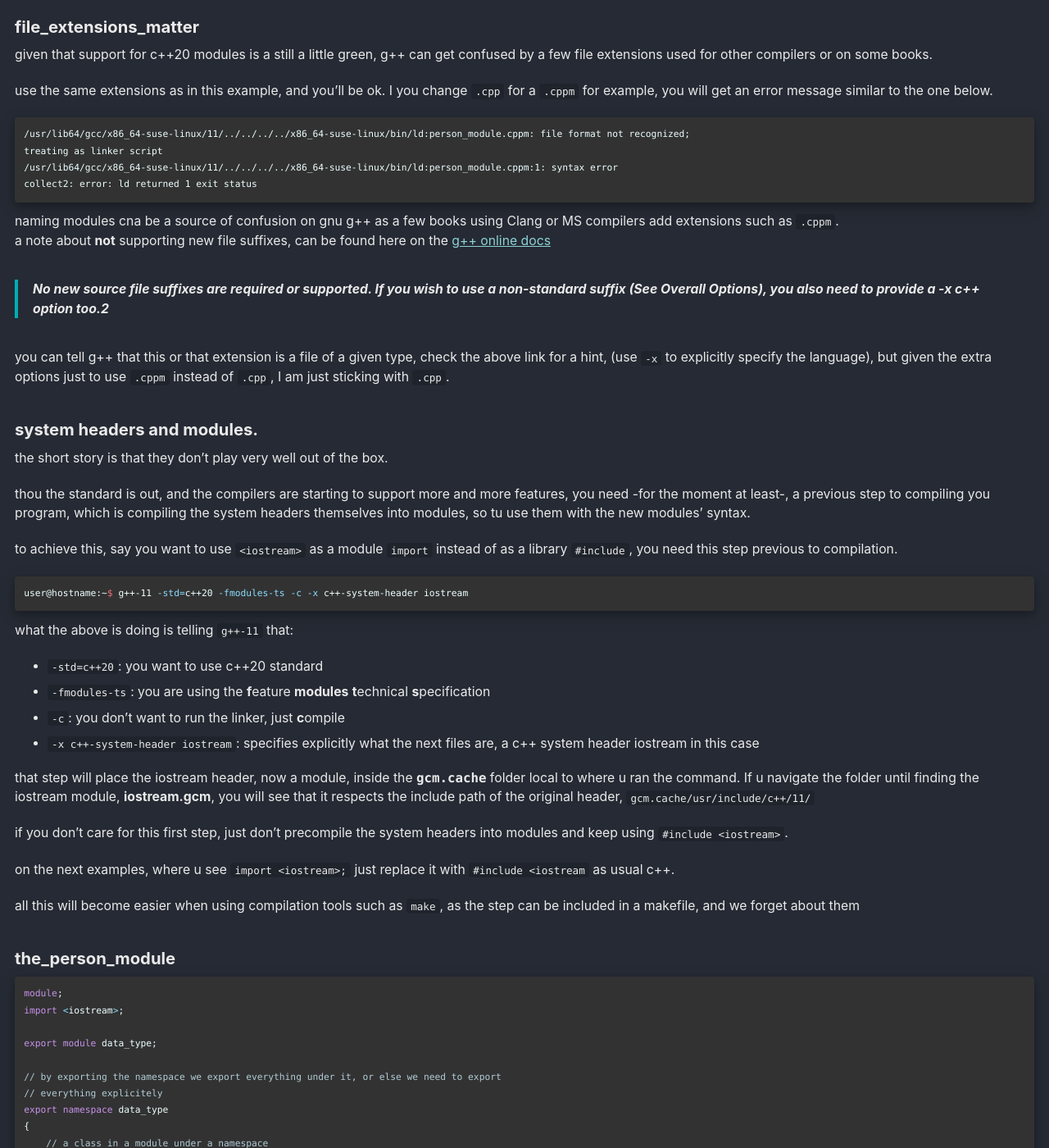
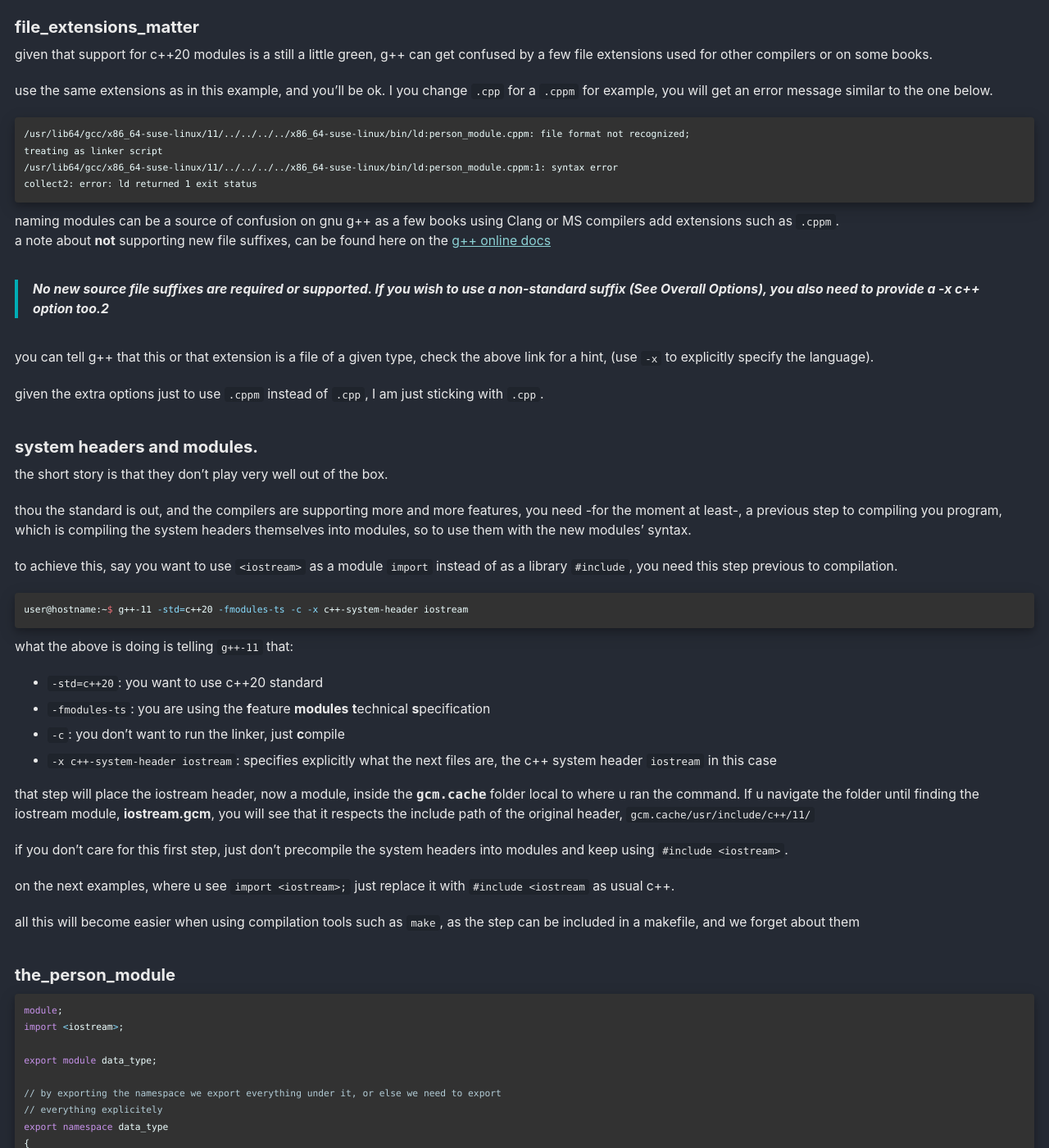
Before and after one commit to JohnnyXavier/johnnyxavier.github.io, a Jekyll site: the page built from _posts/cpp/2021-05-23-cpp-cpp20-modules-gpp.md, in a window 1280 px wide and 1400 px high, scrolled down 1919 px. Shown: the whole window at 82% size. Built offline with Jekyll 4.4.1, drawn with Linux system fonts in a browser that asks for light colours; cached includes are drawn as plain includes; some of the changed text lies outside the part shown.

Commit message:
cosmetic

````diff
--- a/_posts/cpp/2021-05-23-cpp-cpp20-modules-gpp.md
+++ b/_posts/cpp/2021-05-23-cpp-cpp20-modules-gpp.md
@@ -54,16 +54,18 @@ treating as linker script
 /usr/lib64/gcc/x86_64-suse-linux/11/../../../../x86_64-suse-linux/bin/ld:person_module.cppm:1: syntax error
 collect2: error: ld returned 1 exit status
 ```
-naming modules cna be a source of confusion on gnu g++ as a few books using Clang or MS compilers add extensions such as `.cppm`.<br>
+naming modules can be a source of confusion on gnu g++ as a few books using Clang or MS compilers add extensions such as `.cppm`.<br>
 a note about **not** supporting new file suffixes, can be found here on the [g++ online docs](https://gcc.gnu.org/onlinedocs/gcc/C_002b_002b-Modules.html#DOCF2)
 > ***No new source file suffixes are required or supported. If you wish to use a non-standard suffix (See Overall Options), you also need to provide a -x c++ option too.2***
 
-you can tell g++ that this or that extension is a file of a given type, check the above link for a hint, (use `-x` to explicitly specify the language), but given the extra options just to use `.cppm` instead of `.cpp`, I am just sticking with `.cpp`.
+you can tell g++ that this or that extension is a file of a given type, check the above link for a hint, (use `-x` to explicitly specify the language).
+
+given the extra options just to use `.cppm` instead of `.cpp`, I am just sticking with `.cpp`.
 
 ### system headers and modules.
 the short story is that they don't play very well out of the box.
 
-thou the standard is out, and the compilers are starting to support more and more features, you need -for the moment at least-, a previous step to compiling you program, which is compiling the system headers themselves into modules, so tu use them with the new modules' syntax.
+thou the standard is out, and the compilers are supporting more and more features, you need -for the moment at least-, a previous step to compiling you program, which is compiling the system headers themselves into modules, so to use them with the new modules' syntax.
 
 to achieve this, say you want to use `<iostream>` as a module `import` instead of as a library `#include`,
 you need this step previous to compilation.
@@ -76,7 +78,7 @@ what the above is doing is telling `g++-11` that:
 * `-std=c++20`: you want to use c++20 standard
 * `-fmodules-ts`: you are using the **f**eature **modules** **t**echnical **s**pecification
 * `-c`: you don't want to run the linker, just **c**ompile
-* `-x c++-system-header iostream`: specifies explicitly what the next files are, a c++ system header iostream in this case
+* `-x c++-system-header iostream`: specifies explicitly what the next files are, the c++ system header `iostream` in this case
 
 
 that step will place the iostream header, now a module, inside the **`gcm.cache`** folder local to where u ran the command. If u navigate the folder until finding the iostream module, **iostream.gcm**, you will see that it respects the include path of the original header, `gcm.cache/usr/include/c++/11/`
````
Also changed, not shown: other parts of _posts/cpp/2021-05-23-cpp-cpp20-modules-gpp.md (+1 -1 lines).
